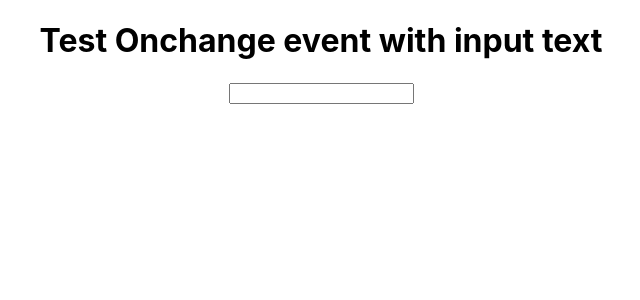
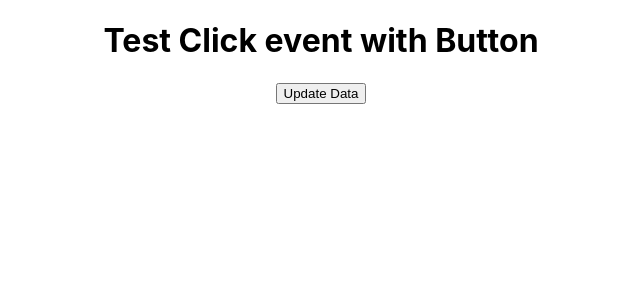
Before and after one commit to abhilash-2203/JEST-testing, a React (Create React App) app: page / in a window 1280 px wide. Shown: the top 300 px of the page, without its empty margins (319-959 px from the left). Built offline with nearby package versions, Linux system fonts and the light colour scheme.

Commit message:
onchange event testing

```diff
--- a/src/App.js
+++ b/src/App.js
@@ -6,9 +6,15 @@ function App() {
 
   return (
     <div className="App">
+      {/* click event  */}
+      <h1>Test Click event with Button</h1>
+      <button onClick={()=>setData("Updated successfully")}>Update Data</button>
+      <h1>{data}</h1>
 
-      <h1>Test Onchange event with input text</h1>
-      <input type='text' value={data} onChange={(e)=>setData(e.target.value+"test")}/>
+
+      {/* change event  */}
+      {/* <h1>Test Onchange event with input text</h1>
+      <input type='text' value={data} onChange={(e)=>setData(e.target.value+"test")}/> */}
 
        {/* <p>First React Test Case</p>
      <p>Abhilash</p>
```
Also changed, not shown: 1 other file (tests, documents, lock files or other folders).
